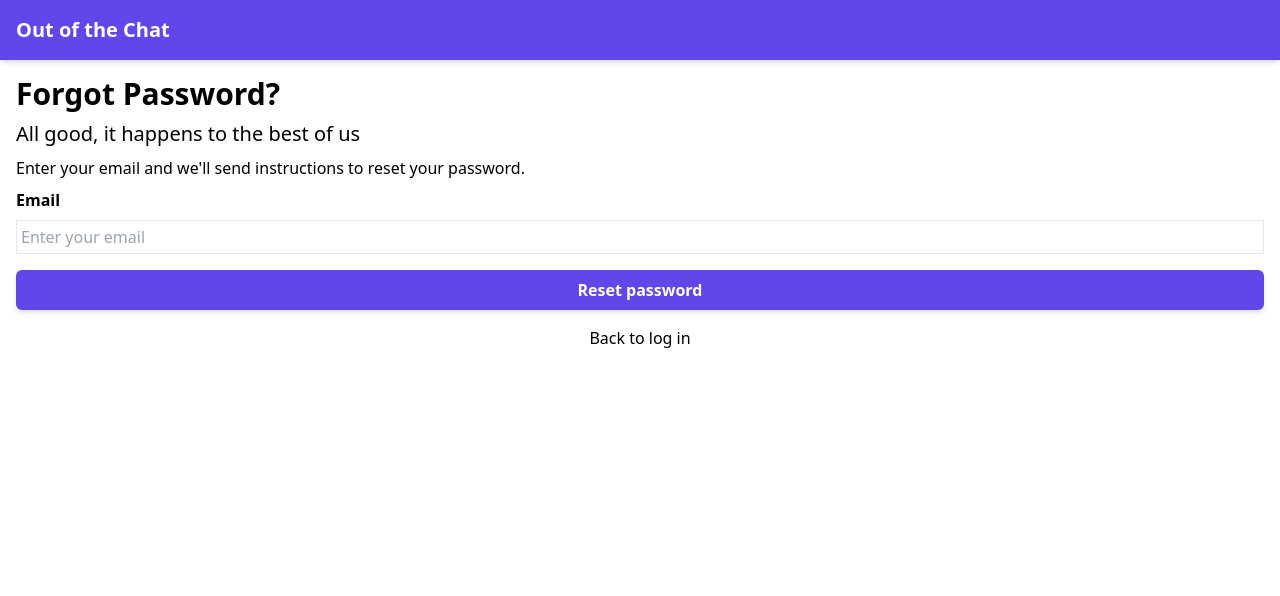
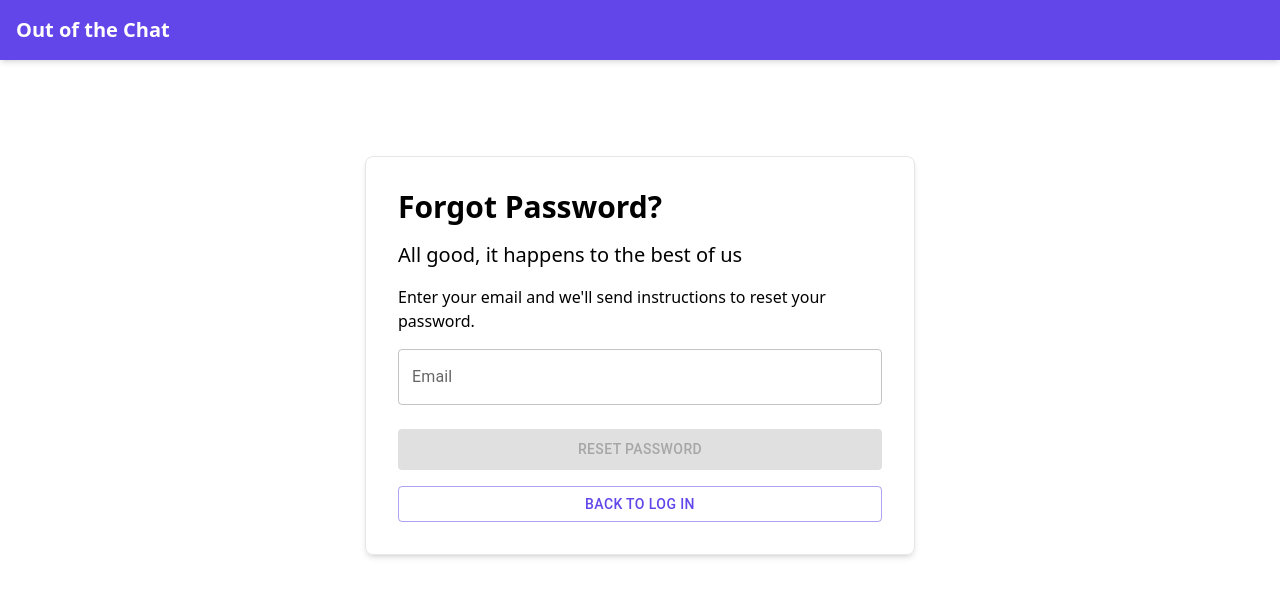
Before and after one commit to squach28/out-of-the-chat, a React (Vite) app in the folder frontend/: page /forgotPassword in a window 1280 px wide. Shown: the top 596 px of the page. Built offline with nearby package versions, Linux system fonts and the light colour scheme; no server answers.

Commit message:
added mui components to ForgotPassword page

```diff
--- a/frontend/src/pages/ForgotPassword.tsx
+++ b/frontend/src/pages/ForgotPassword.tsx
@@ -2,17 +2,62 @@ import { Link } from "react-router-dom"
 import { useState } from "react"
 import validator from "validator"
 import verifyEmailImg from '../assets/images/verifyEmail.svg'
+import { Button, TextField } from "@mui/material"
 
-const ForgotPassword = () => {
+type ForgotPasswordFormProps = {
+    error: string
+    loading: boolean
+    onPasswordResetClicked: (e: React.MouseEvent<HTMLButtonElement>, email: string) => void
+}
+
+const ForgotPasswordForm = (forgotPasswordFormProps: ForgotPasswordFormProps) => {
 
     const [email, setEmail] = useState<string>('')
-    const [loading, setLoading] = useState<boolean>()
-    const [error, setError] = useState<string>('')
-    const [success, setSuccess] = useState<boolean>(false)
 
     const onEmailChange = (e: React.ChangeEvent<HTMLInputElement>) => {
         setEmail(e.target.value)
     }
+
+    const validateEmail = (email: string) => {
+        return validator.isEmail(email)
+    }
+
+    return(
+        <form className="flex flex-col p-4 mt-8 gap-4 md:min-w-[550px] md:max-w-lg md:p-8 md:mx-auto md:shadow-md md:rounded-lg md:border">
+        <h1 className="text-3xl font-bold">Forgot Password?</h1>
+        <h2 className="text-xl">All good, it happens to the best of us</h2>
+        <p>Enter your email and we'll send instructions to reset your password.</p>
+        <TextField
+            id="email"
+            name="email"
+            type="email"
+            label="Email"
+            onChange={onEmailChange}
+            error={forgotPasswordFormProps.error !== ''}
+            helperText={forgotPasswordFormProps.error}
+        />
+        <Button
+            variant="contained"
+            onClick={(e) => forgotPasswordFormProps.onPasswordResetClicked(e, email)}
+            disabled={forgotPasswordFormProps.loading || !validateEmail(email)}
+            sx={{ p: 1, marginTop: 1 }}
+        >
+            Reset Password
+        </Button>
+        <Button
+            variant="outlined"
+        >
+            <Link to="/login" className="text-center" replace={true}>Back to log in</Link>
+        </Button>
+    </form>
+    )
+}
+
+const ForgotPassword = () => {
+
+    const [loading, setLoading] = useState<boolean>(false)
+    const [error, setError] = useState<string>('')
+    const [success, setSuccess] = useState<boolean>(false)
 
     const validateEmail = (email: string) => {
         return validator.isEmail(email)
@@ -30,7 +75,7 @@ const ForgotPassword = () => {
         return data
     }
 
-    const onPasswordResetClicked = async (e: React.MouseEvent<HTMLButtonElement>) => {
+    const onPasswordResetClicked = async (e: React.MouseEvent<HTMLButtonElement>, email: string) => {
         e.preventDefault()
         if(!validateEmail(email)) {
             setError('Email is not valid')
@@ -53,27 +98,21 @@ const ForgotPassword = () => {
     }
 
     return (
-        <div>
+        <div className="md:mt-24">
             {success ?
-                <div className="flex flex-col justify-center items-center gap-2 p-4 mt-8">
+                <div className="flex flex-col justify-center items-center gap-2 p-4 mt-8 md:mt-24">
                     <p className="text-4xl font-bold text-center">Success!</p>
                     <img width={250} height={250} src={verifyEmailImg} alt="" />
                     <p className="text-xl text-center">Check your email on instructions to reset your password.</p>
-                    <Link className="text-lg font-bold underline" to="/login" replace={true}>Back to login</Link>
+                    <Button
+                        variant="outlined"
+                        sx={{ marginTop: 2 }}
+                    >
+                        <Link className="text-lg font-bold p-1" to="/login" replace={true}>Back to login</Link>
+                    </Button>
                 </div>
                 :
-                <form className="flex flex-col p-4 gap-2">
-                    <h1 className="text-3xl font-bold">Forgot Password?</h1>
-                    <h2 className="text-xl">All good, it happens to the best of us</h2>
-                    <p>Enter your email and we'll send instructions to reset your password.</p>
-                    <div className="flex gap-2">
-                        <label className="font-bold" htmlFor="email">Email</label>
-                        {error ? <p className="text-red-500">{error}</p> : null}
-                    </div>
-                    <input id="email" className="border p-1" name="email" type="text" placeholder="Enter your email" onChange={onEmailChange} />
-                    <button className={`font-bold rounded-md bg-button-light text-white shadow-md px-1 py-2 my-2`} onClick={onPasswordResetClicked}>{loading ? 'Loading...' : 'Reset password'}</button>
-                    <Link to="/login" className="text-center" replace={true}>Back to log in</Link>
-                </form>
+                <ForgotPasswordForm error={error} onPasswordResetClicked={onPasswordResetClicked} loading={loading} />
             }
             {success ?
                 <footer>
```
